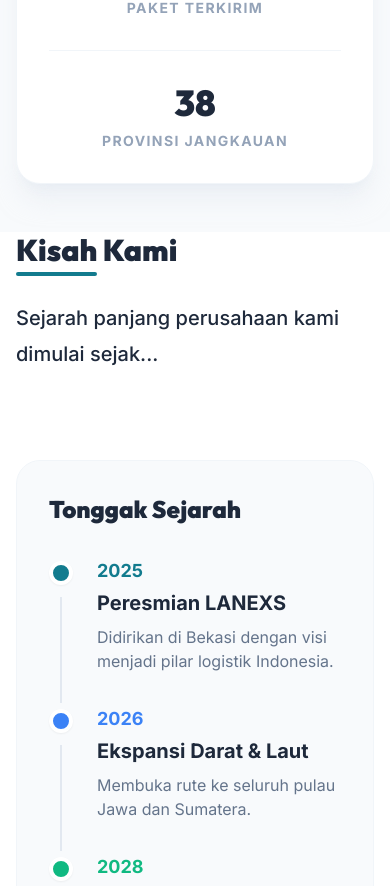
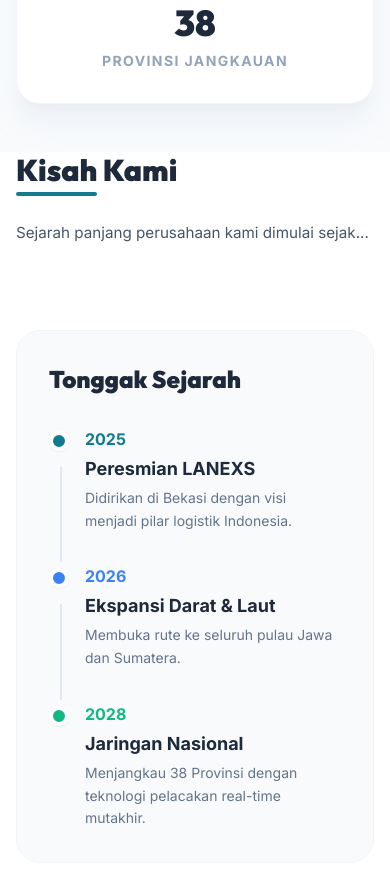
Before and after one commit to Rayhann310/lanexs, a PHP site: page /lanex/page/sejarah-perusahaan in a window 390 px wide. Shown: the part 749-1635 px from the top of the page. Run offline with PHP 8.4, Linux system fonts and the light colour scheme; data comes from the database, SQL or seed files in the repository; data that the repository does not hold is empty; some libraries are stand-ins or nearby versions.

Commit message:
style: tweak typography in sejarah-perusahaan to match landing page sizing and improve mobile responsiveness

```diff
--- a/app/Views/landing/sejarah-perusahaan.php
+++ b/app/Views/landing/sejarah-perusahaan.php
@@ -34,22 +34,16 @@
 }
 .dark .prose-content h1, .dark .prose-content h2, .dark .prose-content h3 { color: #f8fafc; }
 .prose-content p {
-    font-size: 1.1rem;
-    line-height: 1.8;
+    font-size: 0.95rem;
+    line-height: 1.7;
     color: #475569;
-    margin-bottom: 1.5rem;
+    margin-bottom: 1.25rem;
 }
 .dark .prose-content p { color: #cbd5e1; }
-.prose-content p:first-of-type {
-    font-size: 1.25rem;
-    font-weight: 500;
-    color: #1e293b;
-}
-.dark .prose-content p:first-of-type { color: #f1f5f9; }
 .prose-content ul { list-style-type: none; padding-left: 0.5rem; margin-bottom: 1.5rem; }
-.prose-content ul li { position: relative; padding-left: 1.5rem; margin-bottom: 0.5rem; color: #475569; line-height: 1.7; font-size: 1.05rem;}
+.prose-content ul li { position: relative; padding-left: 1.25rem; margin-bottom: 0.5rem; color: #475569; line-height: 1.6; font-size: 0.95rem;}
 .dark .prose-content ul li { color: #cbd5e1; }
-.prose-content ul li::before { content: '•'; position: absolute; left: 0; color: #127B8E; font-weight: bold; font-size: 1.5rem; line-height: 1; top: 2px;}
+.prose-content ul li::before { content: '•'; position: absolute; left: 0; color: #127B8E; font-weight: bold; font-size: 1.2rem; line-height: 1; top: 1px;}
 
 /* Timeline CSS */
 .timeline-item::before {
@@ -85,10 +79,10 @@
                 <i class="bi <?= $meta['icon'] ?> text-primary"></i>
                 <span class="text-primary font-semibold text-sm tracking-widest uppercase">Perjalanan Kami</span>
             </div>
-            <h1 class="text-4xl md:text-6xl font-heading font-black text-white leading-tight mb-6">
+            <h1 class="text-3xl md:text-5xl font-heading font-black text-white leading-tight mb-4">
                 Menghubungkan <span class="text-transparent bg-clip-text bg-gradient-to-r from-blue-400 to-emerald-400">Nusantara</span> Tanpa Batas
             </h1>
-            <p class="text-lg text-slate-300 font-light">Sejarah panjang dedikasi kami dalam membangun tulang punggung logistik Indonesia.</p>
+            <p class="text-base md:text-lg text-slate-300 font-light">Sejarah panjang dedikasi kami dalam membangun tulang punggung logistik Indonesia.</p>
         </div>
     </div>
 </section>
@@ -153,32 +147,32 @@
 
                     <div class="relative space-y-8">
                         <!-- Milestone 1 -->
-                        <div class="relative timeline-item flex gap-6">
-                            <div class="w-6 h-6 bg-primary rounded-full border-4 border-white dark:border-slate-800 flex-shrink-0 relative z-10 shadow-sm mt-1"></div>
+                        <div class="relative timeline-item flex gap-4 md:gap-6">
+                            <div class="w-5 h-5 md:w-6 md:h-6 bg-primary rounded-full border-4 border-white dark:border-slate-800 flex-shrink-0 relative z-10 shadow-sm mt-1"></div>
                             <div>
-                                <span class="text-primary font-bold text-lg"><?= htmlspecialchars($m1_year) ?></span>
-                                <h4 class="font-bold text-slate-800 dark:text-white text-xl mt-1"><?= htmlspecialchars($m1_title) ?></h4>
-                                <p class="text-slate-500 dark:text-slate-400 mt-2 line-height-relaxed"><?= htmlspecialchars($m1_desc) ?></p>
+                                <span class="text-primary font-bold text-base md:text-lg"><?= htmlspecialchars($m1_year) ?></span>
+                                <h4 class="font-bold text-slate-800 dark:text-white text-lg md:text-xl mt-1"><?= htmlspecialchars($m1_title) ?></h4>
+                                <p class="text-slate-500 dark:text-slate-400 mt-1 md:mt-2 text-sm md:text-base leading-relaxed"><?= htmlspecialchars($m1_desc) ?></p>
                             </div>
                         </div>
 
                         <!-- Milestone 2 -->
-                        <div class="relative timeline-item flex gap-6">
-                            <div class="w-6 h-6 bg-blue-500 rounded-full border-4 border-white dark:border-slate-800 flex-shrink-0 relative z-10 shadow-sm mt-1"></div>
+                        <div class="relative timeline-item flex gap-4 md:gap-6">
+                            <div class="w-5 h-5 md:w-6 md:h-6 bg-blue-500 rounded-full border-4 border-white dark:border-slate-800 flex-shrink-0 relative z-10 shadow-sm mt-1"></div>
                             <div>
-                                <span class="text-blue-500 font-bold text-lg"><?= htmlspecialchars($m2_year) ?></span>
-                                <h4 class="font-bold text-slate-800 dark:text-white text-xl mt-1"><?= htmlspecialchars($m2_title) ?></h4>
-                                <p class="text-slate-500 dark:text-slate-400 mt-2 line-height-relaxed"><?= htmlspecialchars($m2_desc) ?></p>
+                                <span class="text-blue-500 font-bold text-base md:text-lg"><?= htmlspecialchars($m2_year) ?></span>
+                                <h4 class="font-bold text-slate-800 dark:text-white text-lg md:text-xl mt-1"><?= htmlspecialchars($m2_title) ?></h4>
+                                <p class="text-slate-500 dark:text-slate-400 mt-1 md:mt-2 text-sm md:text-base leading-relaxed"><?= htmlspecialchars($m2_desc) ?></p>
                             </div>
                         </div>
 
                         <!-- Milestone 3 -->
-                        <div class="relative timeline-item flex gap-6">
-                            <div class="w-6 h-6 bg-emerald-500 rounded-full border-4 border-white dark:border-slate-800 flex-shrink-0 relative z-10 shadow-sm mt-1"></div>
+                        <div class="relative timeline-item flex gap-4 md:gap-6">
+                            <div class="w-5 h-5 md:w-6 md:h-6 bg-emerald-500 rounded-full border-4 border-white dark:border-slate-800 flex-shrink-0 relative z-10 shadow-sm mt-1"></div>
                             <div>
-                                <span class="text-emerald-500 font-bold text-lg"><?= htmlspecialchars($m3_year) ?></span>
-                                <h4 class="font-bold text-slate-800 dark:text-white text-xl mt-1"><?= htmlspecialchars($m3_title) ?></h4>
-                                <p class="text-slate-500 dark:text-slate-400 mt-2 line-height-relaxed"><?= htmlspecialchars($m3_desc) ?></p>
+                                <span class="text-emerald-500 font-bold text-base md:text-lg"><?= htmlspecialchars($m3_year) ?></span>
+                                <h4 class="font-bold text-slate-800 dark:text-white text-lg md:text-xl mt-1"><?= htmlspecialchars($m3_title) ?></h4>
+                                <p class="text-slate-500 dark:text-slate-400 mt-1 md:mt-2 text-sm md:text-base leading-relaxed"><?= htmlspecialchars($m3_desc) ?></p>
                             </div>
                         </div>
                     </div>
```
